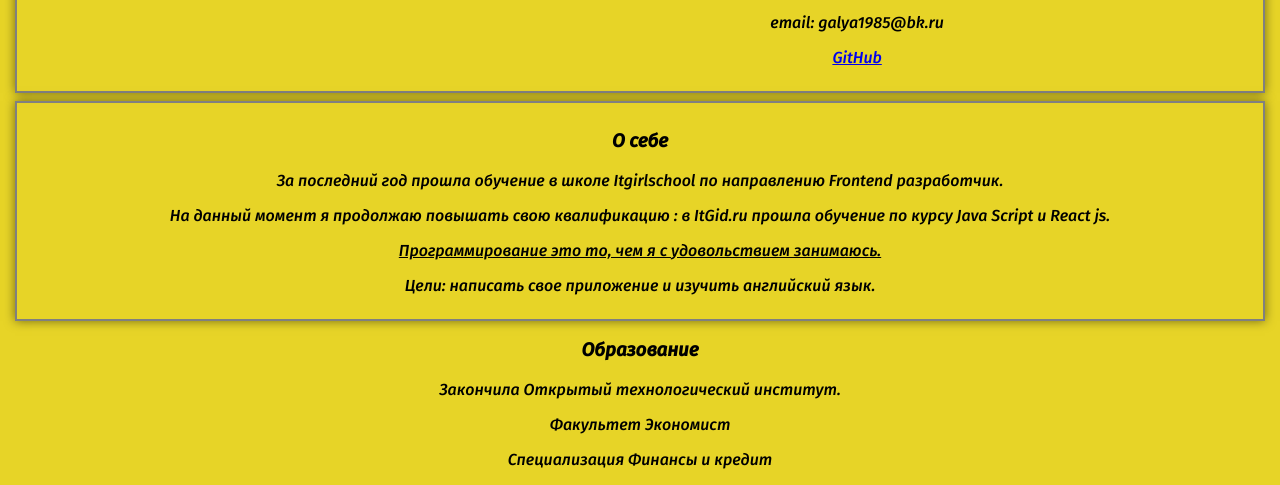
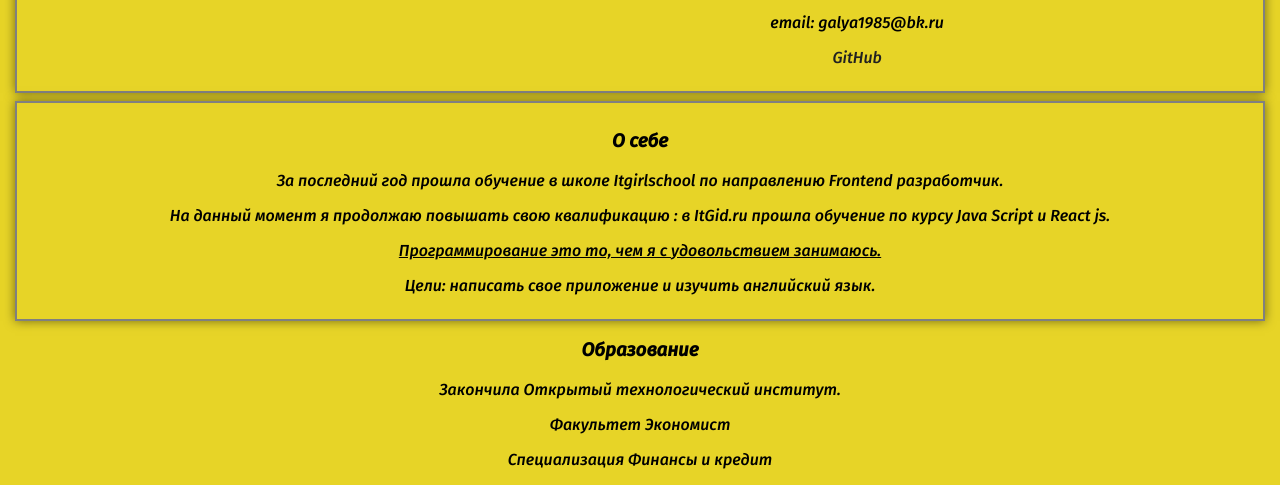
Before and after one commit to galya-cmd/Resume, a plain HTML site: page index.html in a window 1280 px wide. Shown: the part 309-794 px from the top of the page. Drawn offline with Linux system fonts and the light colour scheme; files whose address does not match are found by name.

Commit message:
Update style.css

```diff
--- a/style.css
+++ b/style.css
@@ -76,6 +76,10 @@ nav {
 
 
 }
+.contacts__name a{
+    text-decoration: none;
+    color:  #212121;
+}
 
 .contacts img {
     width: 150px;
```
